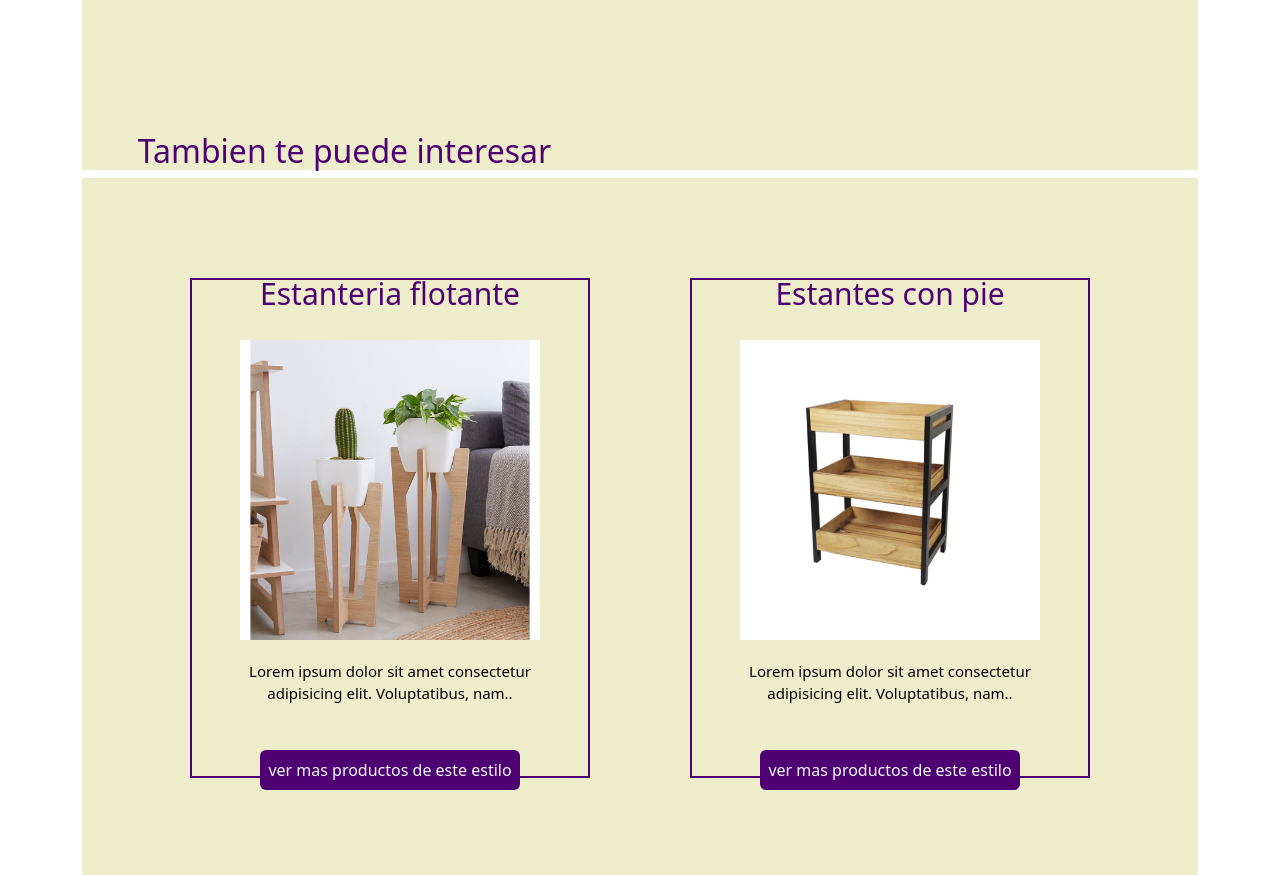
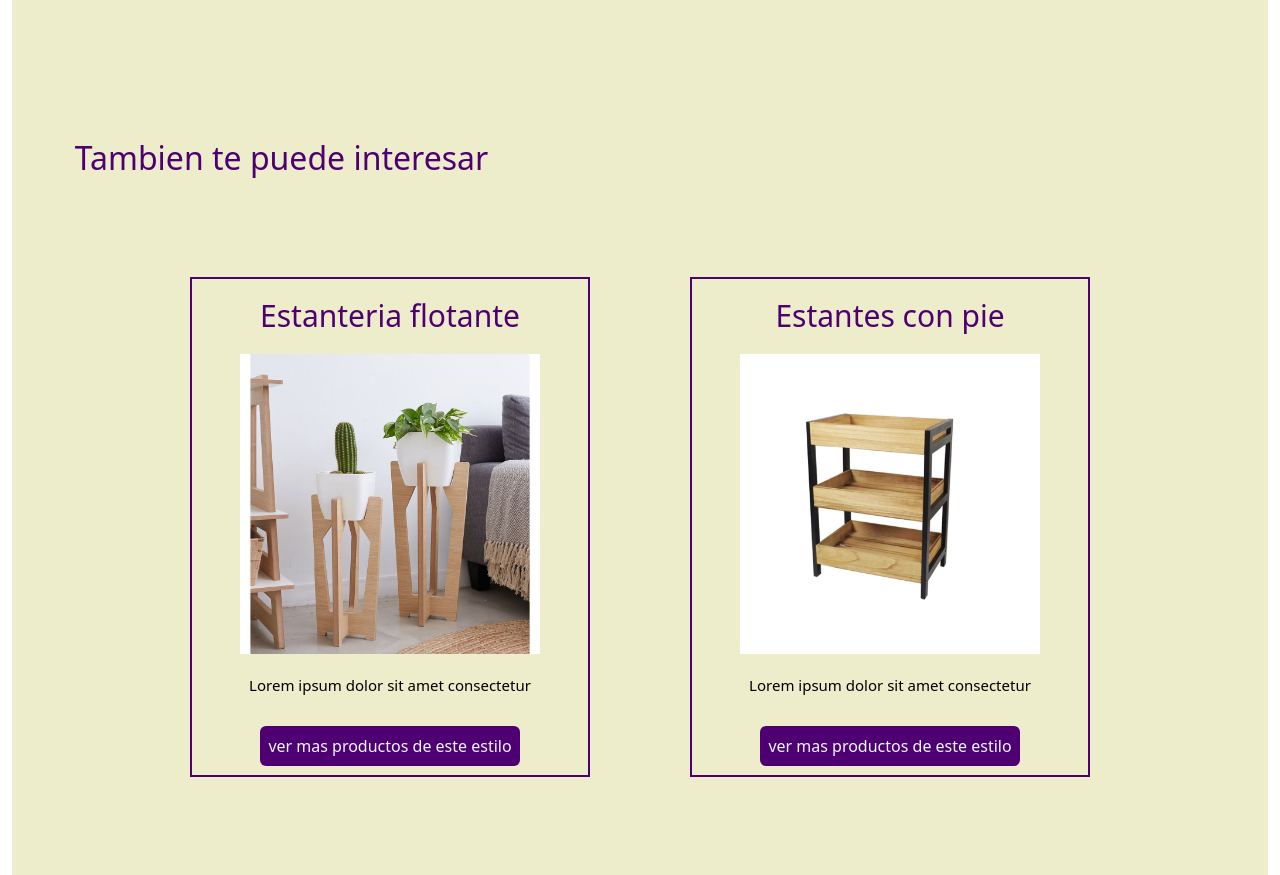
Before and after one commit to MagliottiJosella/ChipuDise-os, a plain HTML site: page paginas/productos.html in a window 1280 px wide. Shown: the part 1020-1895 px from the top of the page. Drawn offline with nearby package versions, Linux system fonts and the light colour scheme.

Commit message:
grilla armada con un nuevo div llamado grilla, y use la class container para usar bootstrap. Tambien quedo armado y lista la pagina de productos. Ffalta armar menu tipo hamburguesa

```diff
--- a/assets/ccs/style.css
+++ b/assets/ccs/style.css
@@ -6,7 +6,7 @@
 
 }
 
-.container{
+.grilla{
     display: grid;
     grid-template-columns: repeat(4, 1fr);
     grid-template-rows: auto auto auto 60px;
@@ -14,9 +14,10 @@
                          "header header header header"
                          "main main main main"
                          "footer footer footer footer" ;
+}
 
 
-}
+
 
 
 
@@ -458,6 +459,9 @@
     background-color: rgb(237, 236, 203);
 
 
+}
+.Productos2 h2{
+    margin: 0%;
 }
 
 
@@ -1108,6 +1112,7 @@
     font-size: 30px;
     color:rgb(78, 0, 114) ;
     padding: 5%;
+    margin: 0%;
 
 
 }
@@ -1117,6 +1122,7 @@
     font-size: 30px;
     color:rgb(78, 0, 114) ;
     padding: 5%;
+    margin: 0%;
 
 }
 
@@ -1125,6 +1131,7 @@
     font-size: 15px;
     color:black;
     padding: 5%;
+    margin:0%;
 
 }
 
@@ -1133,6 +1140,8 @@
     font-size: 15px;
     color:black;
     padding: 5%;
+    margin:0%;
+
 
 }
 
@@ -1160,6 +1169,9 @@
     background-color: rgb(237, 236, 203);
 
 
+}
+.Productos2 h2{
+    margin: 0%;
 }
 
 
--- a/paginas/productos.html
+++ b/paginas/productos.html
@@ -11,9 +11,9 @@
     <link href="https://unpkg.com/aos@2.3.1/dist/aos.css" rel="stylesheet">
     <link rel="stylesheet" href="../assets/ccs/style.css">
 </head>
-<body class="container">
+<body class="container-fluid" >
 
-
+    <div class="grilla">
         <nav class="navbar">
 
             <div class="logo">
@@ -66,13 +66,13 @@
                 <div class="varios1">
                     <h4 class="varios1_titulo"> Estanteria flotante </h4>
                     <img class="varios1_img" src="../assets/img/portamacetas.jpg" alt="">
-                <p class="varios1_descripcion">Lorem ipsum dolor sit amet consectetur adipisicing elit. Voluptatibus, nam..</p>
+                    <p class="varios1_descripcion">Lorem ipsum dolor sit amet consectetur</p>
                     <button class="btn">ver mas productos de este estilo</button>
                 </div>
                 <div class="varios2">
                     <h4 class="varios2_titulo">Estantes con pie </h4>
                     <img class="varios2_img" src="../assets/img/estante2.jpg" alt="">
-                <p class="varios2_descripcion">Lorem ipsum dolor sit amet consectetur adipisicing elit. Voluptatibus, nam..</p>
+                    <p class="varios2_descripcion">Lorem ipsum dolor sit amet consectetur </p>
                     <button class="btn">ver mas productos de este estilo</button>
                 </div>
 
@@ -103,6 +103,8 @@
     <script>
         AOS.init();
       </script>
+    </div>
+
 
 </body>
 </html>
```
Also changed, not shown: index.html (+5 -0 lines), paginas/contactos.html (+6 -3 lines), paginas/mayorista.html (+5 -1 lines), paginas/nosotros.html (+3 -1 lines). Lines whose indentation alone changed are shown as unchanged.
